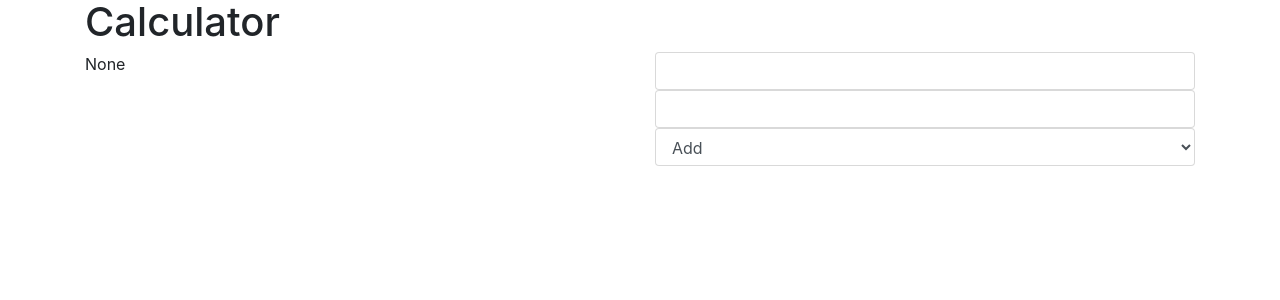
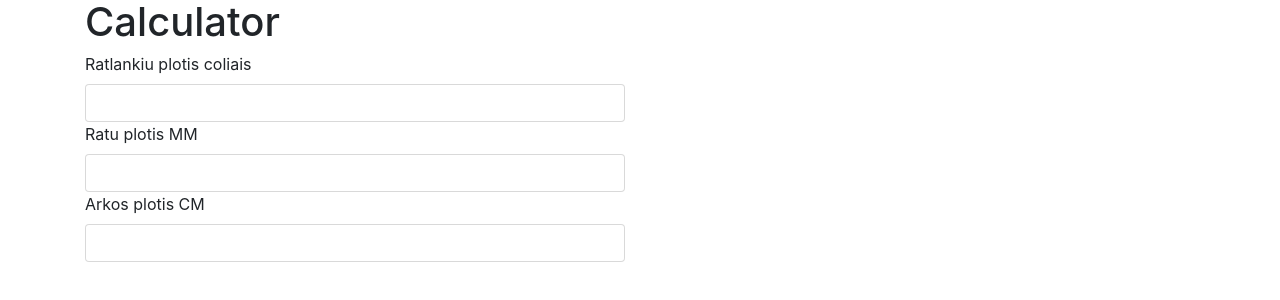
Before and after one commit to Shniuras/JavaScript, a plain HTML site: page Ratlankiu_skaiciuokle/index.html in a window 1280 px wide. Drawn offline with nearby package versions, Linux system fonts and the light colour scheme.

Commit message:
Ratlankiu skaiciuokle

```diff
--- a/Skaicuotuvas/index.html
+++ b/Ratlankiu_skaiciuokle/index.html
@@ -8,25 +8,21 @@
     <!-- Bootstrap CSS -->
     <link rel="stylesheet" href="https://maxcdn.bootstrapcdn.com/bootstrap/4.0.0-beta/css/bootstrap.min.css" integrity="sha384-/Y6pD6FV/Vv2HJnA6t+vslU6fwYXjCFtcEpHbNJ0lyAFsXTsjBbfaDjzALeQsN6M" crossorigin="anonymous">
     <title>Calculator</title>
-    <script src="script.js"></script>
   </head>
   <body>
     <div class="container">
 	    <h1>Calculator</h1>
 	    <div class="row">
-	    	<div class="col" id="result">
-	    		None
-	    	</div>
 	    	<div class="col">
+          <label>Ratlankiu plotis coliais</label>
 	    		<input onkeyup="calc()" class="form-control" type="text" id="arg1">
+          <label>Ratu plotis MM</label>
 	    		<input onkeyup="calc()" class="form-control" type="text" id="arg2">
-	    		    <select onchange="calc()" class="form-control" id="operation">
-				      <option value="add" 	>Add</option>
-				      <option value="sub" 	>Substrack</option>
-				      <option value="multi" >Multiply</option>
-				      <option value="div" 	>Divide</option>
-				    </select>
- 			</div>
+          <label>Arkos plotis CM</label>
+          <input onkeyup="calc()" class="form-control" type="text" id="arg3">
+ 			  </div>
+        <div class="col" id="result">
+        </div>
     	</div>
     </div>
 
@@ -35,5 +31,6 @@
     <script src="https://code.jquery.com/jquery-3.2.1.slim.min.js" integrity="sha384-KJ3o2DKtIkvYIK3UENzmM7KCkRr/rE9/Qpg6aAZGJwFDMVNA/GpGFF93hXpG5KkN" crossorigin="anonymous"></script>
     <script src="https://cdnjs.cloudflare.com/ajax/libs/popper.js/1.11.0/umd/popper.min.js" integrity="sha384-b/U6ypiBEHpOf/4+1nzFpr53nxSS+GLCkfwBdFNTxtclqqenISfwAzpKaMNFNmj4" crossorigin="anonymous"></script>
     <script src="https://maxcdn.bootstrapcdn.com/bootstrap/4.0.0-beta/js/bootstrap.min.js" integrity="sha384-h0AbiXch4ZDo7tp9hKZ4TsHbi047NrKGLO3SEJAg45jXxnGIfYzk4Si90RDIqNm1" crossorigin="anonymous"></script>
+    <script src="script.js"></script>
   </body>
 </html>
--- /dev/null
+++ b/Ratlankiu_skaiciuokle/script.js
@@ -0,0 +1,23 @@
+function calc() {
+
+	var div_result = document.getElementById('result');
+	var input_arg1 = document.getElementById('arg1');
+	var input_arg2 = document.getElementById('arg2');
+	var input_arg3 = document.getElementById('arg3');
+
+	var arg1 = parseInt(input_arg1.value) * 2.54;
+	var arg2 = parseInt(input_arg2.value) /10 * 2;
+	var arg3 = parseInt(input_arg3.value);
+	var result;
+	var text;
+
+	result = arg1 + arg2;
+
+	if (arg3 < result){
+		result = "Ratas netilps i Arka!";
+	} else {
+		result = "Viskas gerai! :)";
+	}
+
+	div_result.innerHTML = result;
+}
--- a/Skaicuotuvas/script.js
+++ b/Skaicuotuvas/script.js
@@ -7,17 +7,27 @@ function calc() {
 
 	var arg1 = parseInt(input_arg1.value) || 0;
 	var arg2 = parseInt(input_arg2.value) || 0;
+	var result;
 
 	if(input_operation.value == "add") {
-		div_result.innerHTML = arg1 + arg2;
+		result = arg1 + arg2;
 	} else if (input_operation.value == "sub") {
-		div_result.innerHTML = arg1 - arg2;
+		result = arg1 - arg2;
 	} else if (input_operation.value == "multi") {
-		div_result.innerHTML = arg1 * arg2;
+		result = arg1 * arg2;
 	} else if (input_operation.value == "div") {
-		div_result.innerHTML = arg1 / arg2;
+		result = arg1 / arg2;
 	}
 
-	//console.log(sum);
+	if (result < 0){
+		div_result.style.color = "red";
+	} else {
+		div_result.style.color = "green";
+	}
+
+	div_result.innerHTML = result;
 
 }
+
+
+	//console.log(sum);
```
